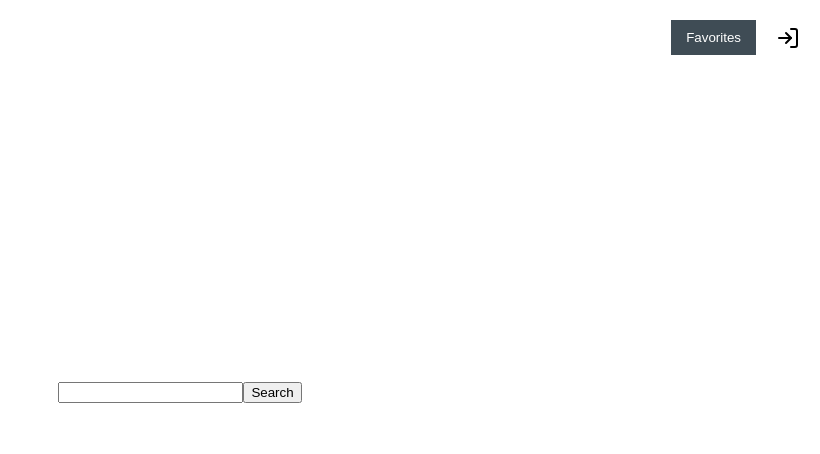
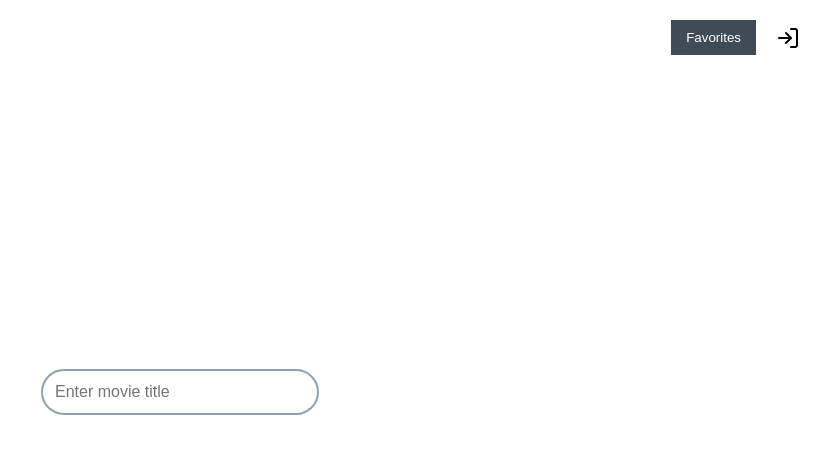
Before and after one commit to deanabusood/harmonize, a React (Create React App) app: page / in a window 1280 px wide. Shown: the top 454 px of the page, without its empty margins (460-1280 px from the left). Built offline with nearby package versions, Linux system fonts and the light colour scheme.

Commit message:
Simplify code, organize files, and add styling

```diff
--- a/src/App.js
+++ b/src/App.js
@@ -5,10 +5,10 @@ import SpotifyResultsDisplay from "./components/SpotifyResultsDisplay";
 import genreMap from "./util/genreMap";
 import {
   searchSpotifyRecommendations,
-  addToFavorites,
+  addToUserFavorites,
   getUserFavorites,
-  removeFromFavorites,
-} from "./services/ApiService";
+  removeFromUserFavorites,
+} from "./util/apiHandler";
 import CollectionManager from "./components/CollectionManager";
 import AuthForm from "./components/AuthForm";
 import loginSvg from "./img/log-in.svg";
@@ -80,7 +80,7 @@ function App() {
       if (isConfirmed) {
         if (isLoggedIn) {
           try {
-            await addToFavorites(username, selectedSong, token);
+            await addToUserFavorites(username, selectedSong, token);
 
             const updatedFavorites = await getUserFavorites(username);
 
@@ -103,7 +103,7 @@ function App() {
     if (isConfirmed) {
       try {
         if (isLoggedIn) {
-          await removeFromFavorites(username, songId, token);
+          await removeFromUserFavorites(username, songId, token);
         }
 
         const updatedSongs = addedSongs.filter((song) => song.id !== songId);
--- a/src/components/SearchBar.jsx
+++ b/src/components/SearchBar.jsx
@@ -1,11 +1,18 @@
 import React, { useState } from "react";
-import { searchMovies } from "../services/ApiService";
+import { searchMovies } from "../util/apiHandler";
+import "../css/SearchBar.css";
 
 function SearchBar({ handleMovieSearch }) {
   const [movieTitle, setMovieTitle] = useState("");
 
   const handleInputChange = (event) => {
     setMovieTitle(event.target.value);
+  };
+
+  const handleEnterKeyPress = (event) => {
+    if (event.key === "Enter") {
+      handleSearch();
+    }
   };
 
   const handleSearch = async () => {
@@ -19,14 +26,16 @@ function SearchBar({ handleMovieSearch }) {
   };
 
   return (
-    <div>
+    <div className="search-container">
+      <label htmlFor="search-form" className="label"></label>
       <input
         id="search-form"
         type="text"
         value={movieTitle}
         onChange={handleInputChange}
+        placeholder="Enter movie title"
+        onKeyDown={handleEnterKeyPress}
       />
-      <button onClick={handleSearch}>Search</button>
     </div>
   );
 }
--- /dev/null
+++ b/src/css/SearchBar.css
@@ -0,0 +1,13 @@
+#search-form {
+  padding: 12px;
+  border: 2px solid #91a0b1;
+  border-radius: 25px;
+  font-size: 16px;
+  width: 250px;
+  outline: none;
+  transition: border-color 0.5s ease;
+}
+
+#search-form:focus {
+  border-color: #000000;
+}
--- a/src/index.css
+++ b/src/index.css
@@ -1,4 +1,11 @@
 /* App */
+body {
+  /* margin: 0;
+  padding: 0; */
+  /* background-color: #f5f5f5; */
+  background-color: #ffffff;
+}
+
 .app-container {
   display: flex;
   flex-direction: column;
--- a/src/services/ApiService.js
+++ b/src/util/apiHandler.js
@@ -44,7 +44,7 @@ export async function searchSpotifyRecommendations(seedGenres) {
 }
 
 //POST USER FAVORITES
-export const addToFavorites = async (username, selectedSong, token) => {
+export const addToUserFavorites = async (username, selectedSong, token) => {
   try {
     const response = await fetch(`${BASE_URL}/user/favorites/add`, {
       method: "POST",
@@ -68,7 +68,7 @@ export const addToFavorites = async (username, selectedSong, token) => {
 };
 
 //POST REMOVAL
-export const removeFromFavorites = async (username, songId, token) => {
+export const removeFromUserFavorites = async (username, songId, token) => {
   try {
     const response = await fetch(`${BASE_URL}/user/favorites/remove`, {
       method: "POST",
--- a/src/util/genreMap.js
+++ b/src/util/genreMap.js
@@ -1,24 +1,24 @@
+// Movie id -> Spotify genre equivalent
 const genreMap = {
-  // Movie id -> Spotify genre equivalent
-  28: "electronic,techno",
-  12: "world-music",
-  16: "anime",
-  35: "comedy",
-  80: "blues",
-  99: "classical,new-age",
-  18: "pop,singer-songwriter",
-  10751: "kids",
-  14: "fantasy,synth-pop",
-  36: "classical",
-  27: "metal,dark-ambient",
-  10402: "music,pop",
-  9648: "jazz",
-  10749: "romance,r-n-b",
-  878: "electronic,synth-pop",
-  10770: "soundtracks",
-  53: "electronic,techno",
-  10752: "metal,rock",
-  37: "country,folk",
+  /*Action*/ 28: "electronic,techno",
+  /*Adventure*/ 12: "world-music",
+  /*Animation*/ 16: "anime",
+  /*Comedy*/ 35: "comedy",
+  /*Crime*/ 80: "blues",
+  /*Documentary*/ 99: "classical,new-age",
+  /*Drama*/ 18: "pop,singer-songwriter",
+  /*Family*/ 10751: "kids",
+  /*Fantasy*/ 14: "fantasy,synth-pop",
+  /*History*/ 36: "classical",
+  /*Horror*/ 27: "metal,dark-ambient",
+  /*Music*/ 10402: "music,pop",
+  /*Mystery*/ 9648: "jazz",
+  /*Romance*/ 10749: "romance,r-n-b",
+  /*Science Fiction*/ 878: "electronic,synth-pop",
+  /*TV Movie*/ 10770: "soundtracks",
+  /*Thriller*/ 53: "electronic,techno",
+  /*War*/ 10752: "metal,rock",
+  /*Western*/ 37: "country,folk",
 };
 
 export default genreMap;
```
